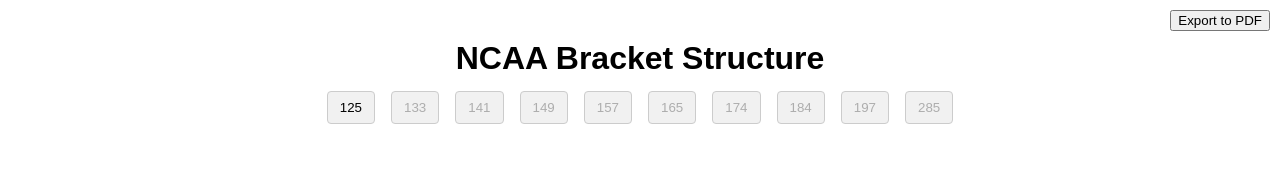
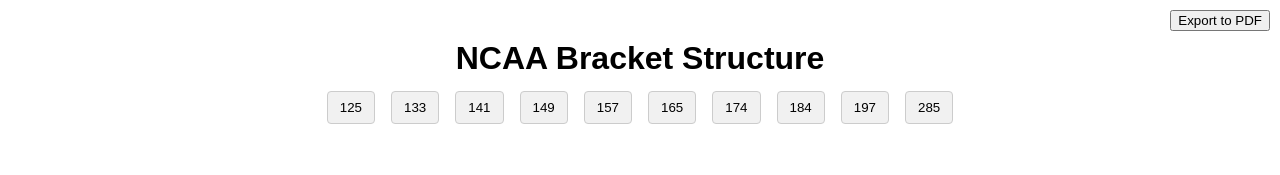
Before and after one commit to AdrianStewart-wrestling/NCAAPredictions, a plain HTML site: page index.html in a window 1280 px wide. Shown: the top 175 px of the page. Drawn offline with Linux system fonts and the light colour scheme.

Commit message:
Update index.html

```diff
--- a/index.html
+++ b/index.html
@@ -15,16 +15,16 @@
 <body>
   <h1>NCAA Bracket Structure</h1>
   <div class="weight-buttons">
-    <button>125</button>
-    <button disabled>133</button>
-    <button disabled>141</button>
-    <button disabled>149</button>
-    <button disabled>157</button>
-    <button disabled>165</button>
-    <button disabled>174</button>
-    <button disabled>184</button>
-    <button disabled>197</button>
-    <button disabled>285</button>
+  <button onclick="loadBracket(125)" id="btn125">125</button>
+  <button onclick="loadBracket(133)" id="btn133">133</button>
+  <button onclick="loadBracket(141)" id="btn141">141</button>
+  <button onclick="loadBracket(149)" id="btn149">149</button>
+  <button onclick="loadBracket(157)" id="btn157">157</button>
+  <button onclick="loadBracket(165)" id="btn165">165</button>
+  <button onclick="loadBracket(174)" id="btn174">174</button>
+  <button onclick="loadBracket(184)" id="btn184">184</button>
+  <button onclick="loadBracket(197)" id="btn197">197</button>
+  <button onclick="loadBracket(285)" id="btn285">285</button>
   </div>
 
   <button id="exportPDF" style="position:fixed;top:10px;right:10px;">Export to PDF</button>
```
